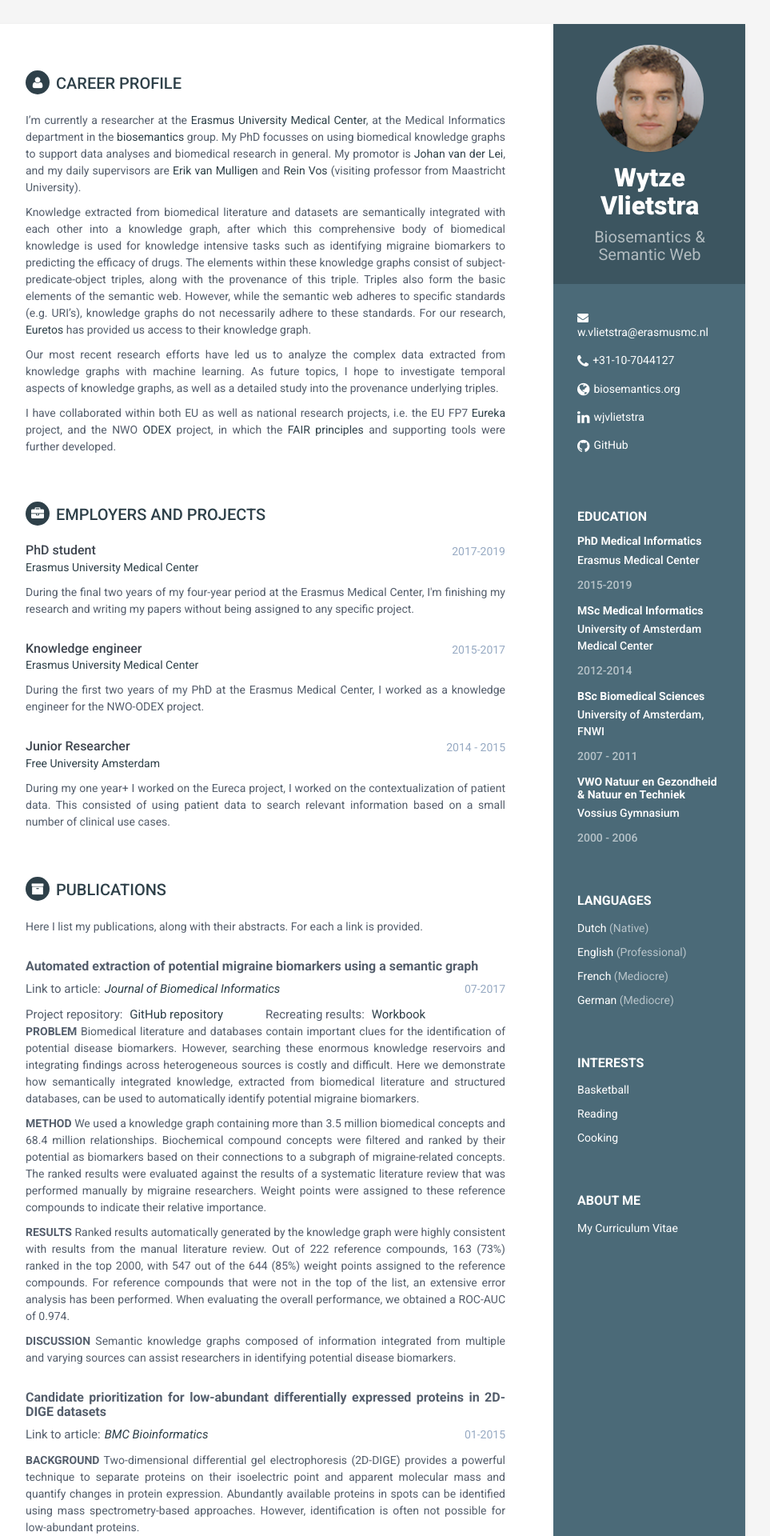
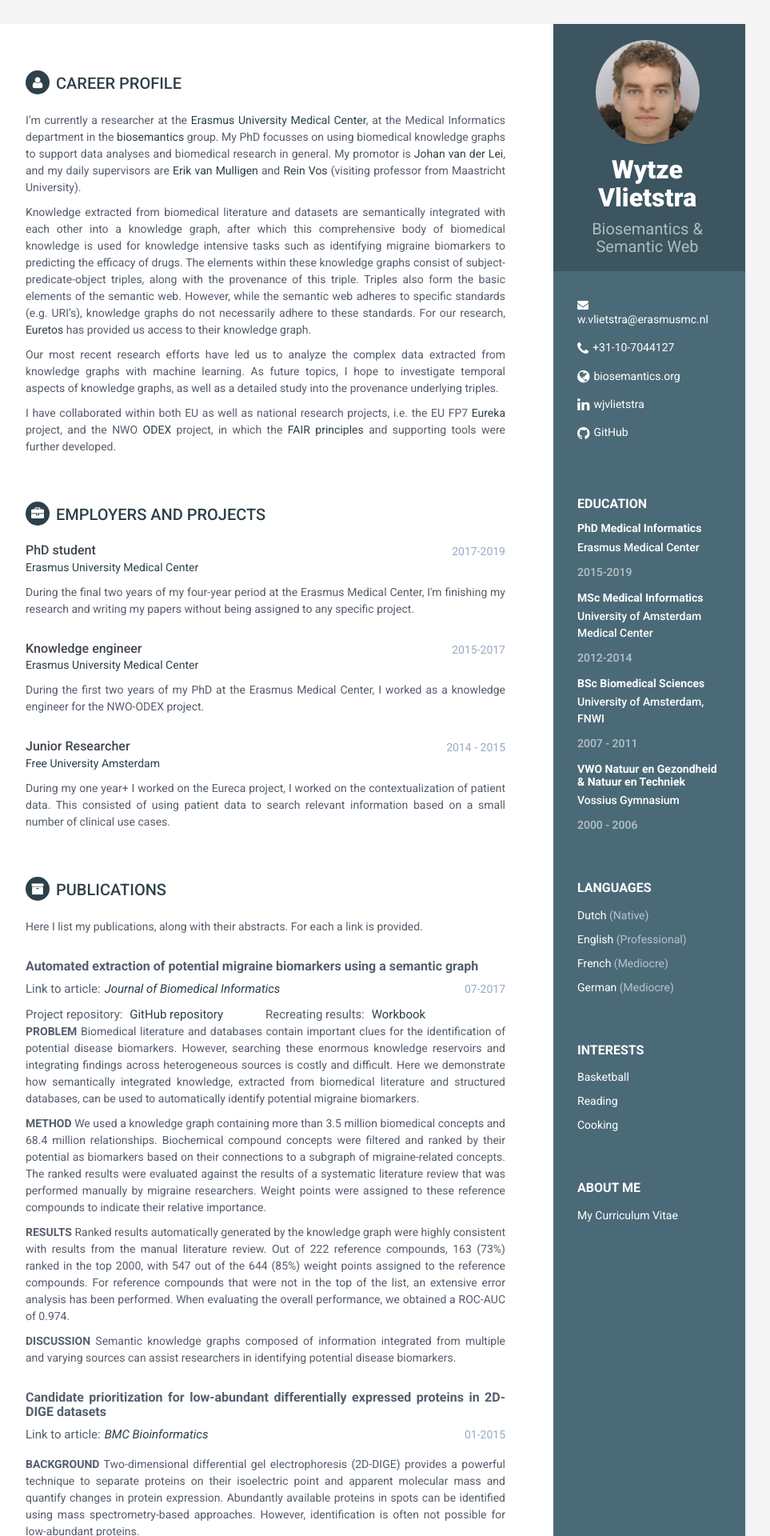
Before and after one commit to Wytz/wytz.github.io, a Jekyll site: the page built from index.html, in a window 1280 px wide. Shown: the top 1920 px of the page at 80% size, without its empty margins (188-1151 px from the left). Built offline with Jekyll 4.4.1, drawn with Linux system fonts in a browser that asks for light colours.

Commit message:
formaaaat

```diff
--- a/_includes/projects.html
+++ b/_includes/projects.html
@@ -17,7 +17,7 @@
 	    <div style="font-size:15px;">Link to article:<a href="{{ project.link }}" style="padding-left:5px;"><i>{{ project.journal }}</i></a></div>
 		<div class="time">{{ project.publicationdate }}</div>
 	  </div>
-	  <div class = "links" style="margin-top:10px;margin-bottom:10px;font-size:15px;">
+	  <div class = "links" style="margin-top:5px;margin-bottom:15px;font-size:15px;">
 
 	    {% if project.github %}
 	    <div class="project-link" style="width:50%;float:left;">Project repository:<a href="{{ project.github }}" style="padding-left:5px;"> GitHub repository </a></div>
--- a/assets/css/styles-6.css
+++ b/assets/css/styles-6.css
@@ -70,7 +70,7 @@ p {
   color: #fff;
 }
 .sidebar-wrapper .profile-container {
-  padding: 26px;
+  padding: 20px;
   background: rgba(0, 0, 0, 0.2);
   text-align: center;
   color: #fff;
@@ -304,7 +304,7 @@ p {
 used for profile image
 */
 .profile-img {
-  max-width: 134px;
+  max-width: 130px;
   margin-bottom: 15px;
   border: 0px solid #fff;
   border-radius: 100%;
```
